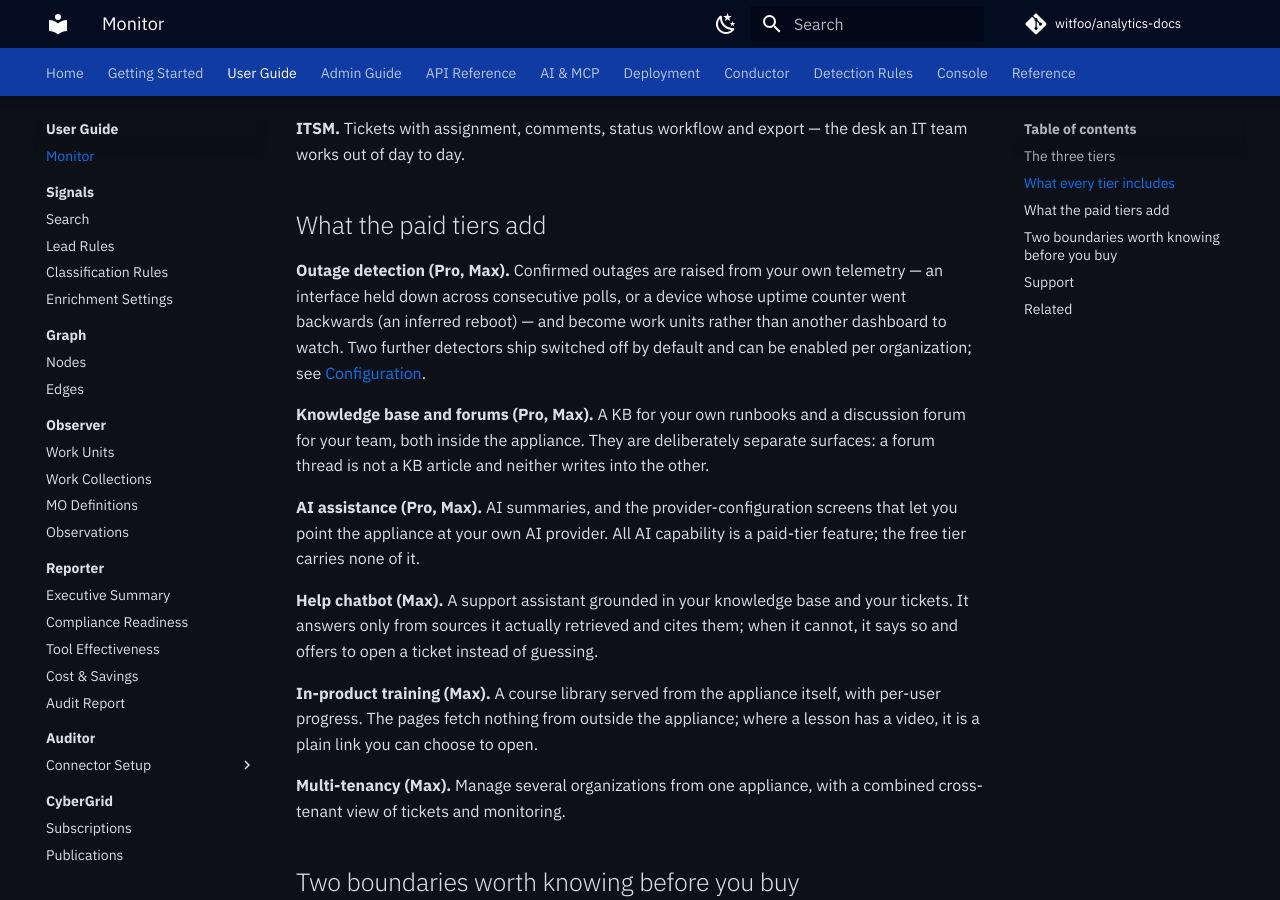
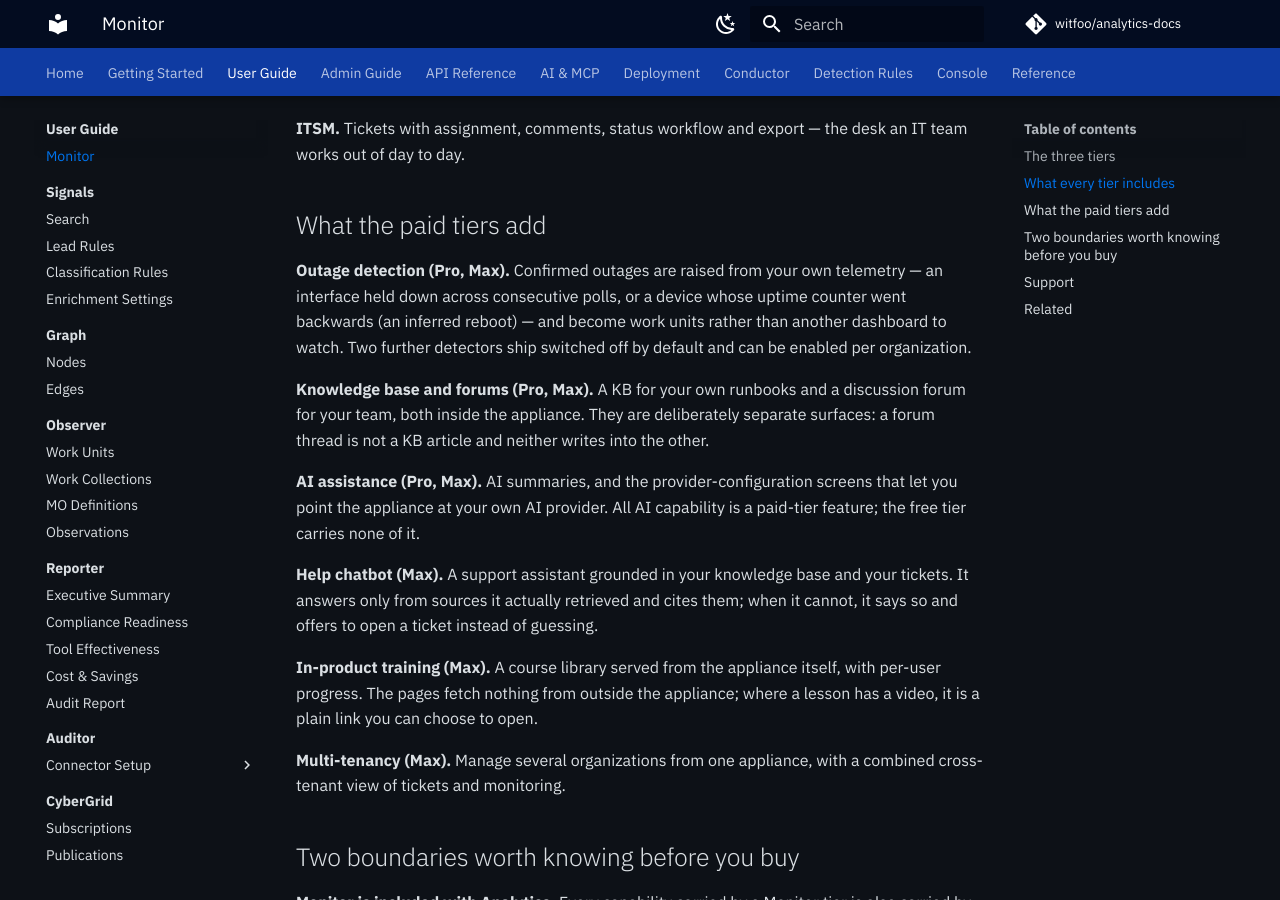
Before and after one commit to witfoo/analytics-docs, an MkDocs documentation site: the page built from docs/user-guide/monitor.md, in a window 1280 px wide and 900 px high, scrolled down 925 px. Built offline with MkDocs 1.6.1 and Material for MkDocs 9.7.7, drawn with Linux system fonts in a browser that asks for light colours; plug-ins that fetch from the network failed and are left out; comment, search, counter and statistics services are not loaded; the version menu is left out.

Commit message:
docs(_3 #605): drop monitor.md's dead cross-reference to Configuration
`_2` iteration 2 finding N-4. The Outage detection paragraph pointed a buyer
at ../deployment/configuration.md for enabling the two default-off detectors,
and that page has zero mention of outage, silent_host, threshold_breach or
detector. The capability claim itself is TRUE and is untouched.

Subtractive per the `_3` ranking (DELETE > substitute verified in-tree wording
> rewrite): the pointer is removed rather than repointed. The in-product
location IS measured and recorded in the analytics repo's CURRENT_WORK.md
disposition instead of written into this page — Monitor -> Devices
(navTree.ts:470, nav_monitor_devices = "Devices"), control
monitor_outage_config_open = "Outage settings", PUT /v1/monitor/outages/config
— so a later docs pass has the evidence without a closure PR adding
un-guardable prose to a second repo.

Every remaining link on the page re-checked: 4 of 4 resolve.

```diff
--- a/docs/user-guide/monitor.md
+++ b/docs/user-guide/monitor.md
@@ -34,8 +34,7 @@ works out of day to day.
 **Outage detection (Pro, Max).** Confirmed outages are raised from your own telemetry — an
 interface held down across consecutive polls, or a device whose uptime counter went backwards
 (an inferred reboot) — and become work units rather than another dashboard to watch. Two further
-detectors ship switched off by default and can be enabled per organization; see
-[Configuration](../deployment/configuration.md).
+detectors ship switched off by default and can be enabled per organization.
 
 **Knowledge base and forums (Pro, Max).** A KB for your own runbooks and a discussion forum for
 your team, both inside the appliance. They are deliberately separate surfaces: a forum thread is
```
